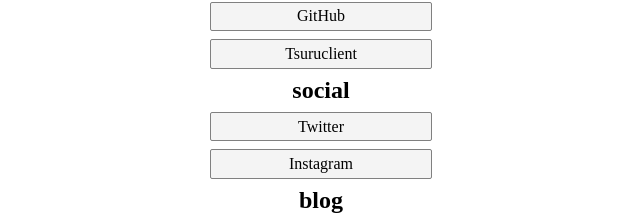
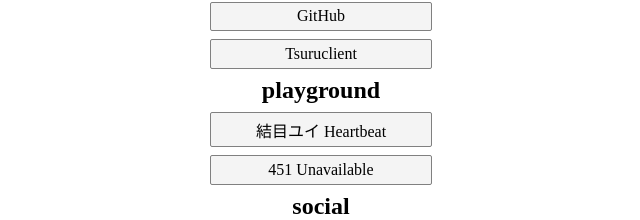
Before and after one commit to origamium/origamium.github.io, a Next.js app: page / in a window 1280 px wide. Shown: the part 309-529 px from the top of the page, without its empty margins (319-959 px from the left). Built offline with nearby package versions, Linux system fonts and the light colour scheme.

Commit message:
playgroundを追加

```diff
--- a/components/data.js
+++ b/components/data.js
@@ -1 +1,56 @@
-export default {"work":[{"url":"https://github.com/origamium","name":"GitHub"},{"url":"https://github.com/tsuruclient","name":"Tsuruclient"}],"social":[{"url":"https://twitter.com/arclisp","name":"Twitter"},{"url": "https://www.instagram.com/schemelisp","name":"Instagram"}],"blog":[{"url":"https://dev.to/origamium","name":"Tech Blog"},{"url":"https://medium.com/@schemelisp","name":"Tech Poem"},{"url":"https://note.mu/garbageable","name":"Cooking and Poem"}],"donate":[{"url":"https://www.pixiv.net/fanbox/creator/31344513","name":"pixiv fanbox"},{"url":"http://amzn.asia/6TjSltw","name":"amazon wishlist"}]}
+export default {
+    "work": [
+        {
+            "url": "https://github.com/origamium",
+            "name": "GitHub"
+        },
+        {
+            "url": "https://github.com/tsuruclient",
+            "name": "Tsuruclient"
+        }
+    ],
+    "playground": [
+        {
+            "url": "https://musubimeyui.origamium.net",
+            "name": "結目ユイ Heartbeat"
+        },
+        {
+            "url": "https://451.origamium.net",
+            "name": "451 Unavailable"
+        }
+    ],
+    "social": [
+        {
+            "url": "https://twitter.com/arclisp",
+            "name": "Twitter"
+        },
+        {
+            "url": "https://www.instagram.com/schemelisp",
+            "name": "Instagram"
+        }
+    ],
+    "blog": [
+        {
+            "url": "https://dev.to/origamium",
+            "name": "Tech Blog"
+        },
+        {
+            "url": "https://medium.com/@schemelisp",
+            "name": "Tech Poem"
+        },
+        {
+            "url": "https://note.mu/garbageable",
+            "name": "Cooking and Poem"
+        }
+    ],
+    "donate": [
+        {
+            "url": "https://www.pixiv.net/fanbox/creator/31344513",
+            "name": "pixiv fanbox"
+        },
+        {
+            "url": "http://amzn.asia/6TjSltw",
+            "name": "amazon wishlist"
+        }
+    ]
+}
```
